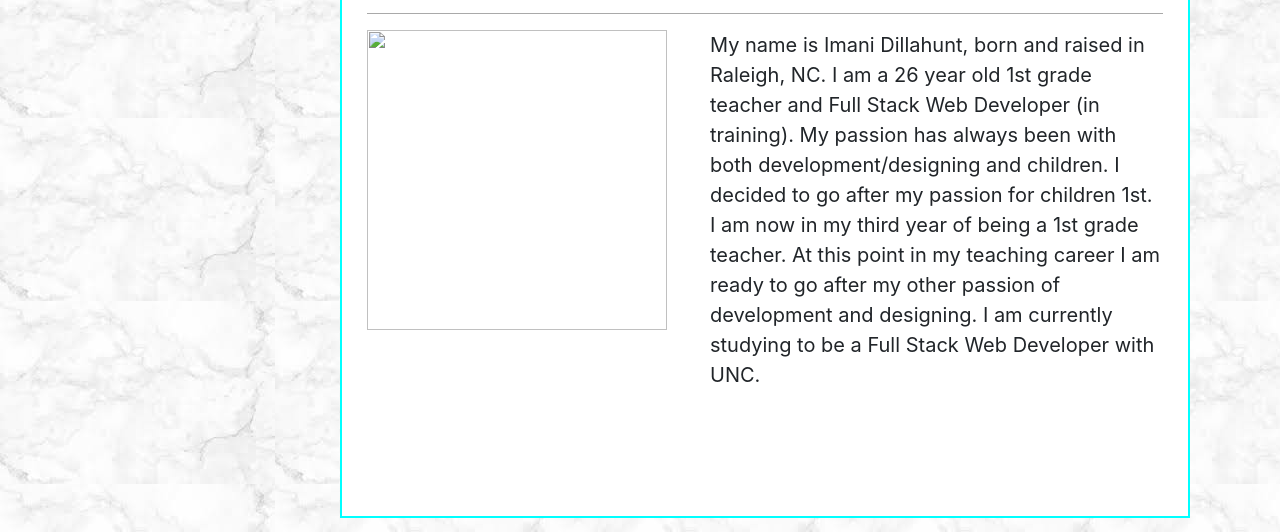
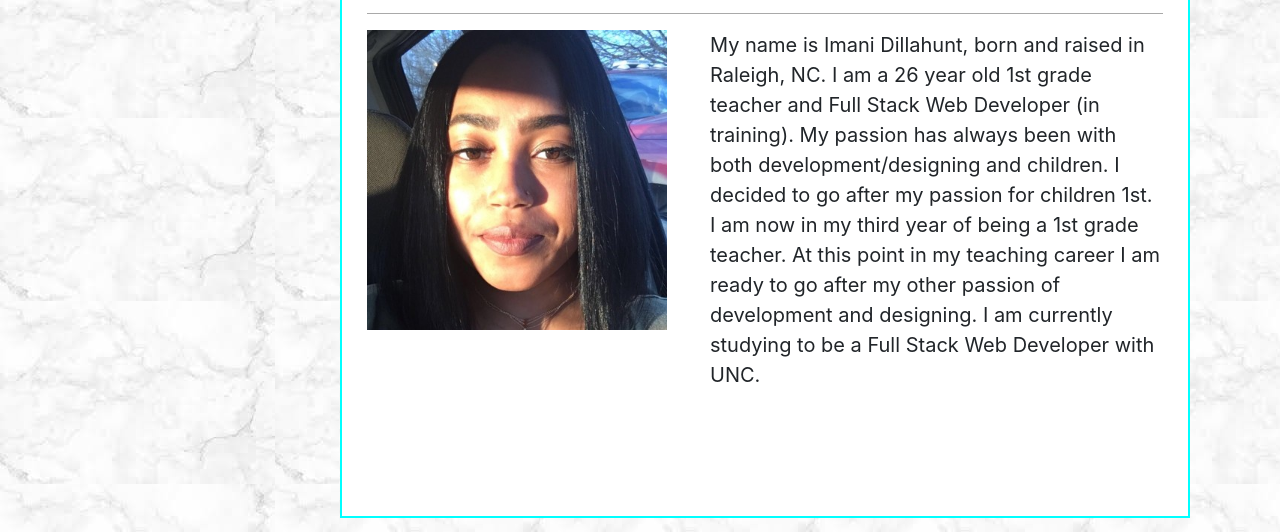
Before and after one commit to imanid-code/Portfolio, a plain HTML site: page index.html in a window 1280 px wide. Shown: the part 248-780 px from the top of the page. Drawn offline with nearby package versions, Linux system fonts and the light colour scheme.

Commit message:
profile pic

```diff
--- a/index.html
+++ b/index.html
@@ -47,7 +47,7 @@
                   <div class="row">
 
                     <div class="col-md-6">
-                      <image id="profile" src="/Users/imanirdillahunt/Documents/Profile Pic.jpeg">
+                      <image id="profile" src="assets/Profile Pic.jpeg">
                     </div>
                     <div class="col-md-6">
                       <p>My name is Imani Dillahunt, born and raised in Raleigh, NC. I am a 26 year old 1st grade teacher and Full Stack Web Developer (in training).
```
Also changed, not shown: assets/Profile Pic.jpeg (added), 1 other file.
